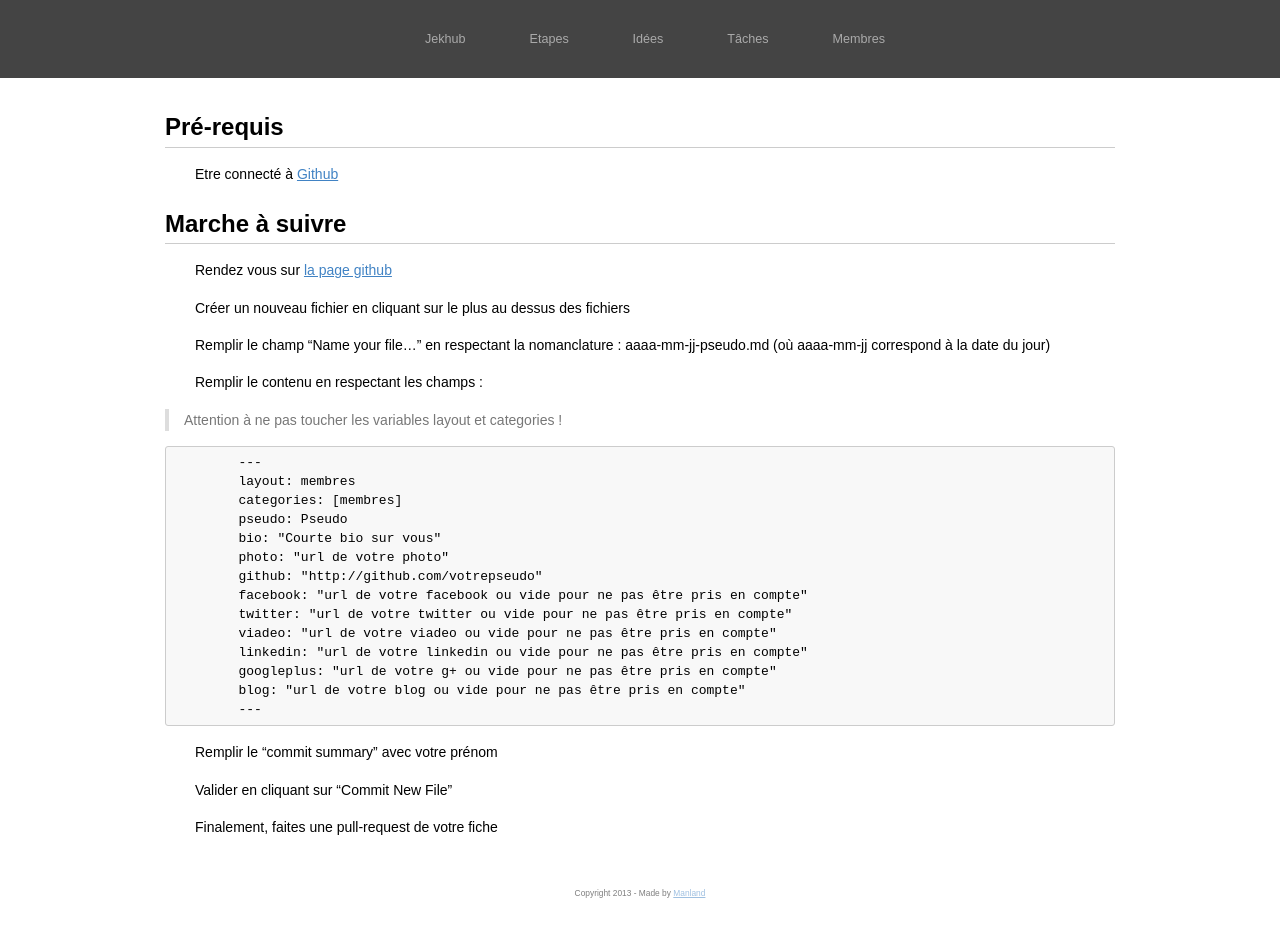
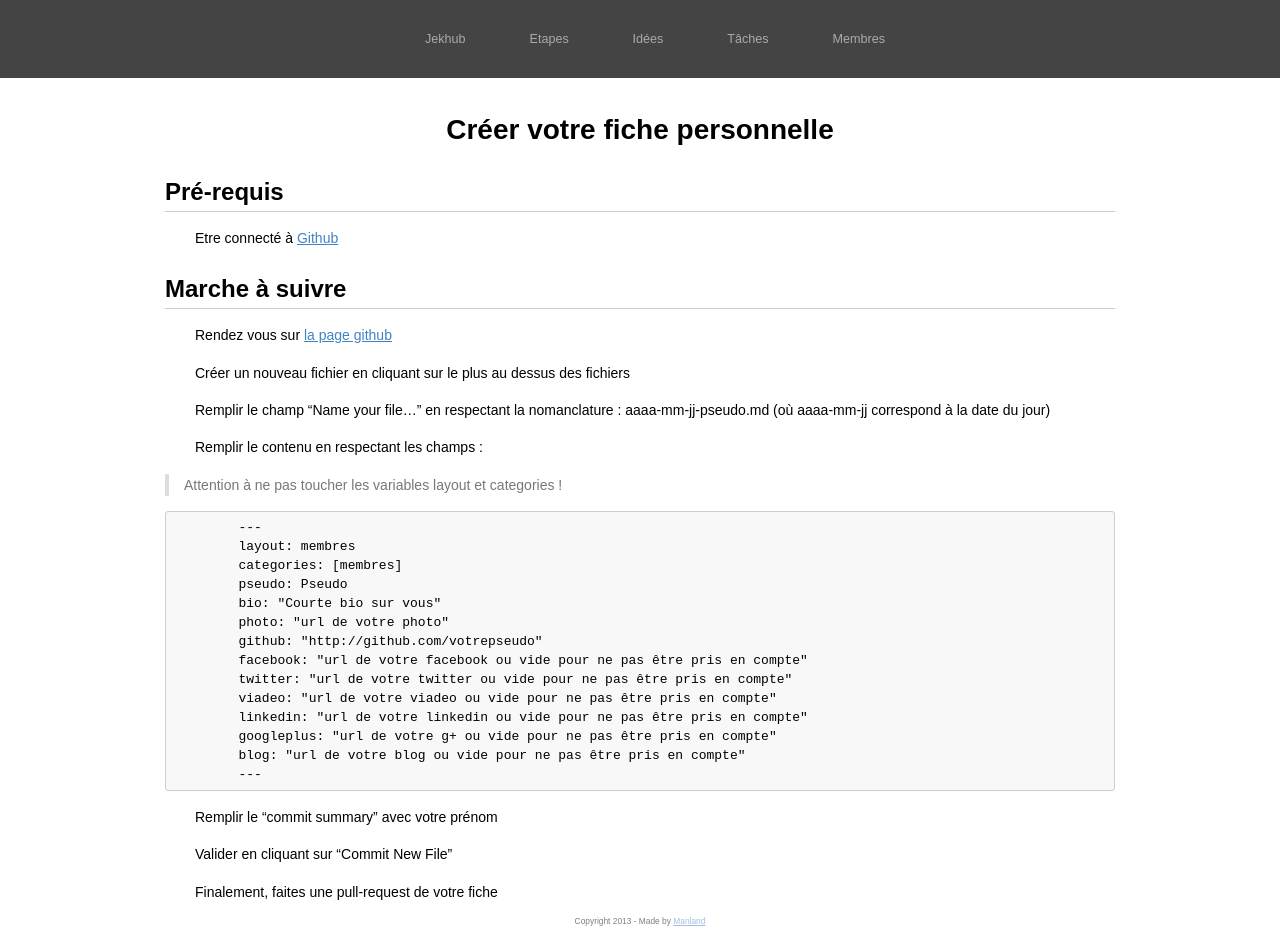
Before and after one commit to manland/jekhub, a Jekyll site: the page built from _posts/tutos/2013-11-20-creer-fiche-membre.md, in a window 1280 px wide. Built offline with Jekyll 4.4.1, drawn with Linux system fonts in a browser that asks for light colours; before the commit the page ends 900 px from its top, so only the background shows below that; part of the change alters nothing that is shown.

Commit message:
good layout for tutos

```diff
--- /dev/null
+++ b/_layouts/tuto.html
@@ -0,0 +1,6 @@
+---
+layout: default
+---
+<center><h1>{{page.titre}}</h1></center>
+
+{{content}}
--- a/_posts/tutos/2013-11-20-creer-fiche-membre.md
+++ b/_posts/tutos/2013-11-20-creer-fiche-membre.md
@@ -1,5 +1,5 @@
 ---
-layout: default
+layout: tuto
 categories: [tutos]
 titre: Créer votre fiche personnelle
 description: Apprenez à créer votre fiche personnelle.
```
